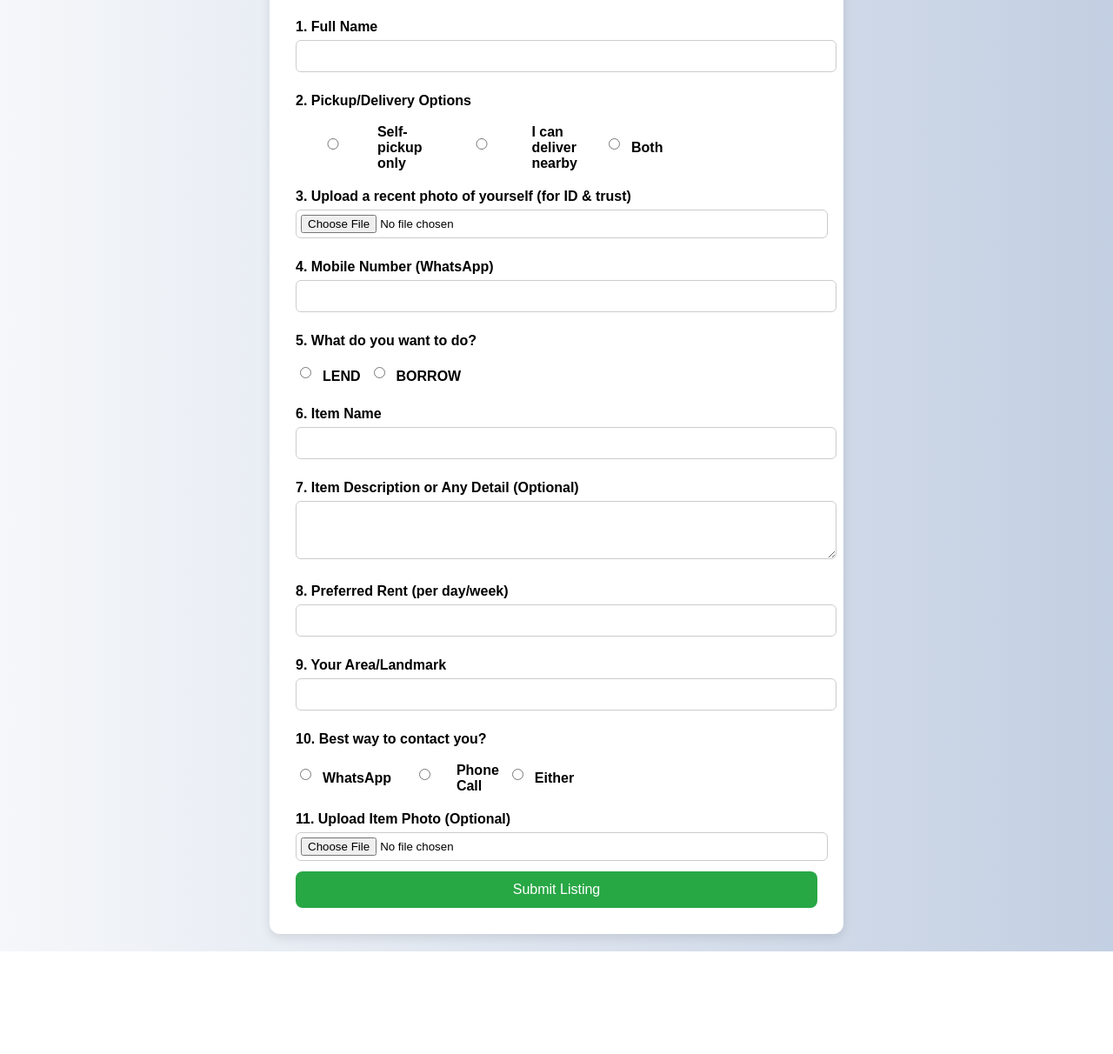
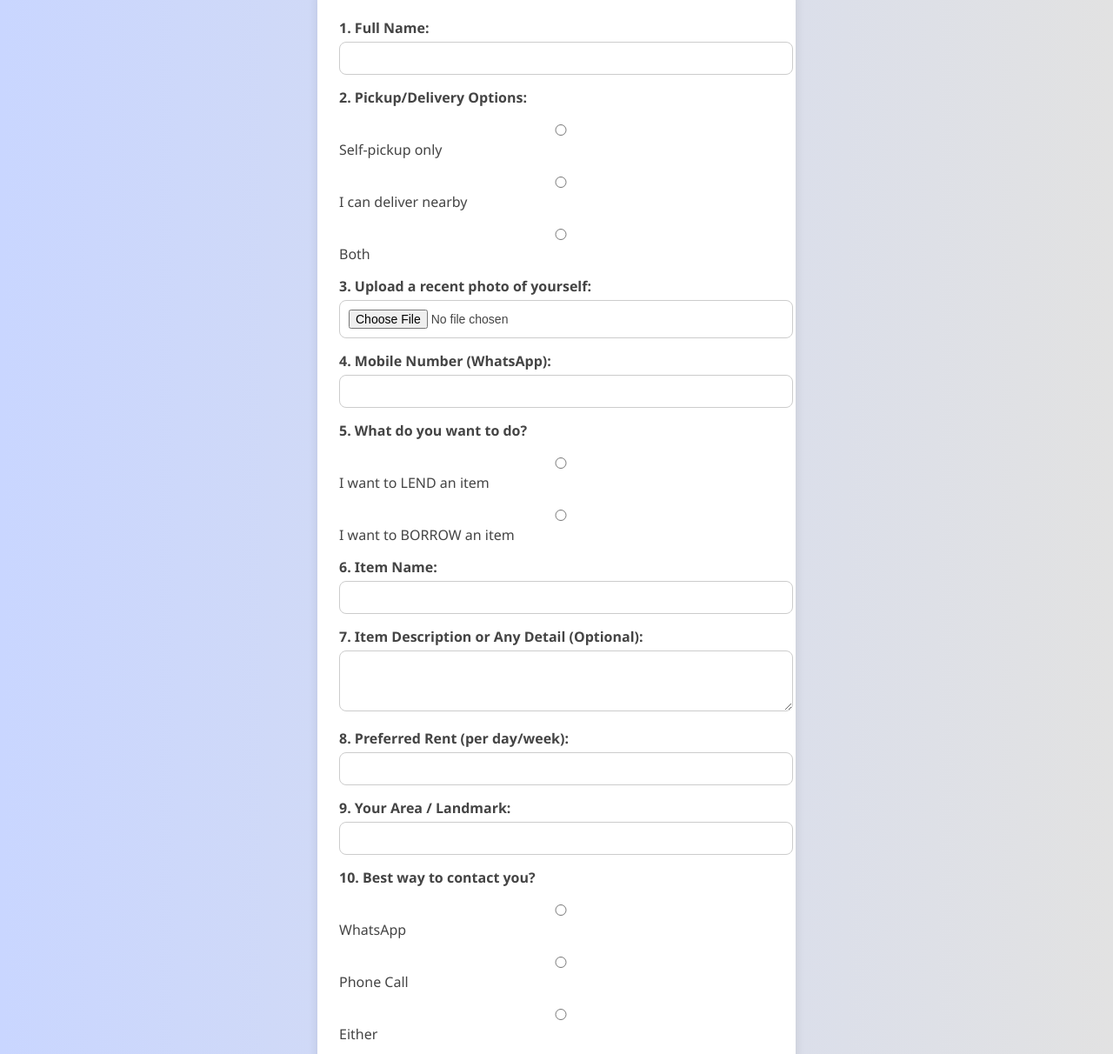
Before and after one commit to ShareWale/ShareWale, a plain HTML site: page index.html in a window 1280 px wide. Shown: the part 101-1313 px from the top of the page at 87% size. Before the commit the page ends 1195 px from the top, so only its background shows below. Drawn offline with Linux system fonts and the light colour scheme.

Commit message:
index.html

```diff
--- a/index.html
+++ b/index.html
@@ -1,116 +1,155 @@
 <!DOCTYPE html>
 <html lang="en">
 <head>
-  <meta charset="UTF-8">
-  <meta name="viewport" content="width=device-width, initial-scale=1">
-  <title>ShareWale – Rent & Lend Nearby</title>
+  <meta charset="UTF-8" />
+  <meta name="viewport" content="width=device-width, initial-scale=1.0" />
+  <title>ShareWale – Rent or Lend Items</title>
   <style>
     body {
-      font-family: Arial, sans-serif;
-      background: linear-gradient(to right, #f5f7fa, #c3cfe2);
+      margin: 0;
+      font-family: 'Segoe UI', sans-serif;
+      background: linear-gradient(to right, #c9d6ff, #e2e2e2);
+      display: flex;
+      flex-direction: column;
+      align-items: center;
       padding: 20px;
-      margin: 0;
     }
-    .container {
-      max-width: 600px;
-      margin: 0 auto;
+
+    .header {
+      width: 100%;
+      display: flex;
+      justify-content: space-between;
+      align-items: center;
+      margin-bottom: 20px;
+    }
+
+    .title {
+      font-size: 28px;
+      font-weight: bold;
+      color: #333;
+    }
+
+    .whatsapp-btn {
+      background-color: #25D366;
+      color: white;
+      padding: 10px 18px;
+      border: none;
+      border-radius: 8px;
+      text-decoration: none;
+      font-weight: bold;
+    }
+
+    form {
       background: white;
-      padding: 30px;
-      border-radius: 12px;
+      padding: 25px;
+      border-radius: 15px;
       box-shadow: 0 4px 12px rgba(0, 0, 0, 0.1);
+      max-width: 500px;
+      width: 100%;
     }
-    h2 {
-      text-align: center;
-      color: #333;
-      margin-bottom: 25px;
-    }
+
     label {
       display: block;
-      margin: 12px 0 6px;
+      margin-top: 15px;
       font-weight: bold;
+      color: #444;
     }
-    input, select, textarea {
+
+    input, textarea, select {
       width: 100%;
       padding: 10px;
-      margin-bottom: 12px;
+      margin-top: 5px;
       border: 1px solid #ccc;
-      border-radius: 6px;
+      border-radius: 8px;
+      font-size: 14px;
     }
-    input[type="file"] {
-      padding: 5px;
+
+    .radio-group, .checkbox-group {
+      margin-top: 8px;
     }
-    .radio-group, .radio-group label {
-      display: flex;
-      align-items: center;
-      gap: 10px;
-      margin-bottom: 8px;
+
+    .radio-group label {
+      display: block;
+      font-weight: normal;
     }
-    button {
-      background-color: #28a745;
+
+    button[type="submit"] {
+      background-color: #007bff;
       color: white;
       padding: 12px;
+      margin-top: 20px;
       border: none;
-      border-radius: 8px;
-      cursor: pointer;
+      border-radius: 10px;
       width: 100%;
       font-size: 16px;
+      cursor: pointer;
     }
-    button:hover {
-      background-color: #218838;
+
+    button[type="submit"]:hover {
+      background-color: #0056b3;
     }
   </style>
 </head>
 <body>
-  <div class="container">
-    <h2>ShareWale – Rent & Lend Nearby</h2>
-    <form action="https://formspree.io/f/xnqekeyq" method="POST" enctype="multipart/form-data">
-
-      <label for="fullname">1. Full Name</label>
-      <input type="text" name="Full Name" id="fullname" required>
-
-      <label>2. Pickup/Delivery Options</label>
-      <div class="radio-group">
-        <label><input type="radio" name="Pickup/Delivery" value="Self-pickup only" required> Self-pickup only</label>
-        <label><input type="radio" name="Pickup/Delivery" value="I can deliver nearby"> I can deliver nearby</label>
-        <label><input type="radio" name="Pickup/Delivery" value="Both"> Both</label>
+  <div class="header">
+    <div class="title">ShareWale</div>
+    <a class="whatsapp-btn" href="https://chat.whatsapp.com/Gk05Q3ONTX81uAYMWUOcxg" target="_blank">Join WhatsApp Group</a>
   </div>
 
-      <label>3. Upload a recent photo of yourself (for ID & trust)</label>
-      <input type="file" name="Your Photo" accept="image/*,video/*">
+  <form action="https://formspree.io/f/xyyqoyaj" method="POST" enctype="multipart/form-data">
+    <label>1. Full Name:
+      <input type="text" name="Full Name" required />
+    </label>
 
-      <label for="mobile">4. Mobile Number (WhatsApp)</label>
-      <input type="tel" name="Mobile Number" id="mobile" required>
+    <label>2. Pickup/Delivery Options:</label>
+    <div class="radio-group">
+      <label><input type="radio" name="Pickup Option" value="Self-pickup only" required /> Self-pickup only</label>
+      <label><input type="radio" name="Pickup Option" value="I can deliver nearby" /> I can deliver nearby</label>
+      <label><input type="radio" name="Pickup Option" value="Both" /> Both</label>
+    </div>
+
+    <label>3. Upload a recent photo of yourself:
+      <input type="file" name="User Photo" accept="image/*,video/*" />
+    </label>
+
+    <label>4. Mobile Number (WhatsApp):
+      <input type="tel" name="WhatsApp Number" required />
+    </label>
 
     <label>5. What do you want to do?</label>
     <div class="radio-group">
-        <label><input type="radio" name="Action" value="I want to LEND an item" required> LEND</label>
-        <label><input type="radio" name="Action" value="I want to BORROW an item"> BORROW</label>
+      <label><input type="radio" name="Intent" value="LEND" required /> I want to LEND an item</label>
+      <label><input type="radio" name="Intent" value="BORROW" /> I want to BORROW an item</label>
     </div>
 
-      <label for="itemname">6. Item Name</label>
-      <input type="text" name="Item Name" id="itemname" required>
+    <label>6. Item Name:
+      <input type="text" name="Item Name" required />
+    </label>
 
-      <label for="description">7. Item Description or Any Detail (Optional)</label>
-      <textarea name="Item Description" id="description" rows="3"></textarea>
+    <label>7. Item Description or Any Detail (Optional):
+      <textarea name="Item Description" rows="3"></textarea>
+    </label>
 
-      <label for="rent">8. Preferred Rent (per day/week)</label>
-      <input type="text" name="Preferred Rent" id="rent" required>
+    <label>8. Preferred Rent (per day/week):
+      <input type="text" name="Preferred Rent" />
+    </label>
 
-      <label for="area">9. Your Area/Landmark</label>
-      <input type="text" name="Area or Landmark" id="area" required>
+    <label>9. Your Area / Landmark:
+      <input type="text" name="Area or Landmark" required />
+    </label>
 
     <label>10. Best way to contact you?</label>
     <div class="radio-group">
-        <label><input type="radio" name="Contact Preference" value="WhatsApp" required> WhatsApp</label>
-        <label><input type="radio" name="Contact Preference" value="Phone Call"> Phone Call</label>
-        <label><input type="radio" name="Contact Preference" value="Either"> Either</label>
+      <label><input type="radio" name="Contact Method" value="WhatsApp" required /> WhatsApp</label>
+      <label><input type="radio" name="Contact Method" value="Phone Call" /> Phone Call</label>
+      <label><input type="radio" name="Contact Method" value="Either" /> Either</label>
     </div>
 
-      <label>11. Upload Item Photo (Optional)</label>
-      <input type="file" name="Item Photo" accept="image/*">
+    <label>11. Upload Item Photo (Optional):
+      <input type="file" name="Item Photo" accept="image/*" />
+    </label>
 
-      <button type="submit">Submit Listing</button>
+    <button type="submit">Submit</button>
   </form>
-  </div>
 </body>
 </html>
```
Lines whose indentation alone changed are shown as unchanged.
